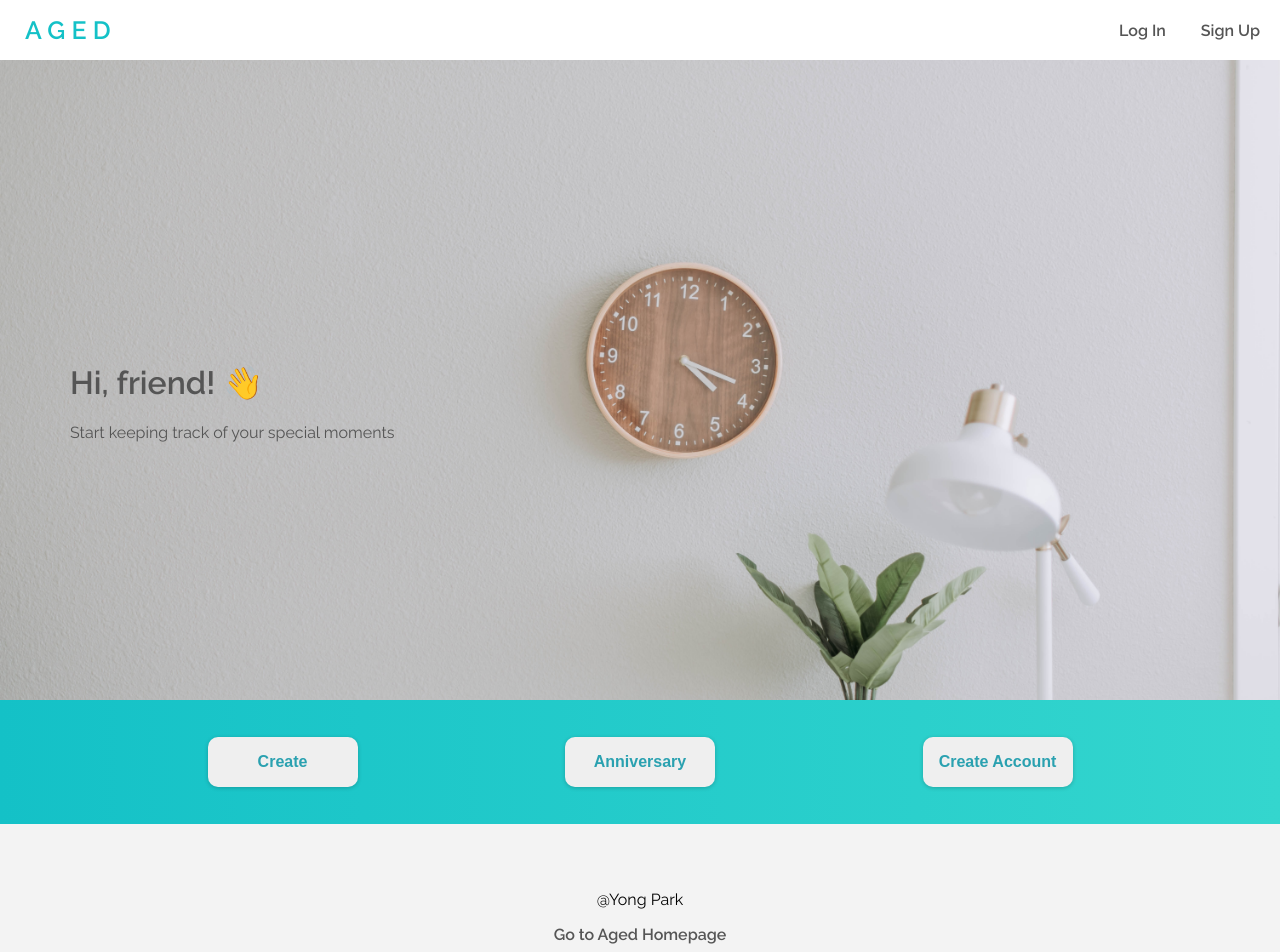
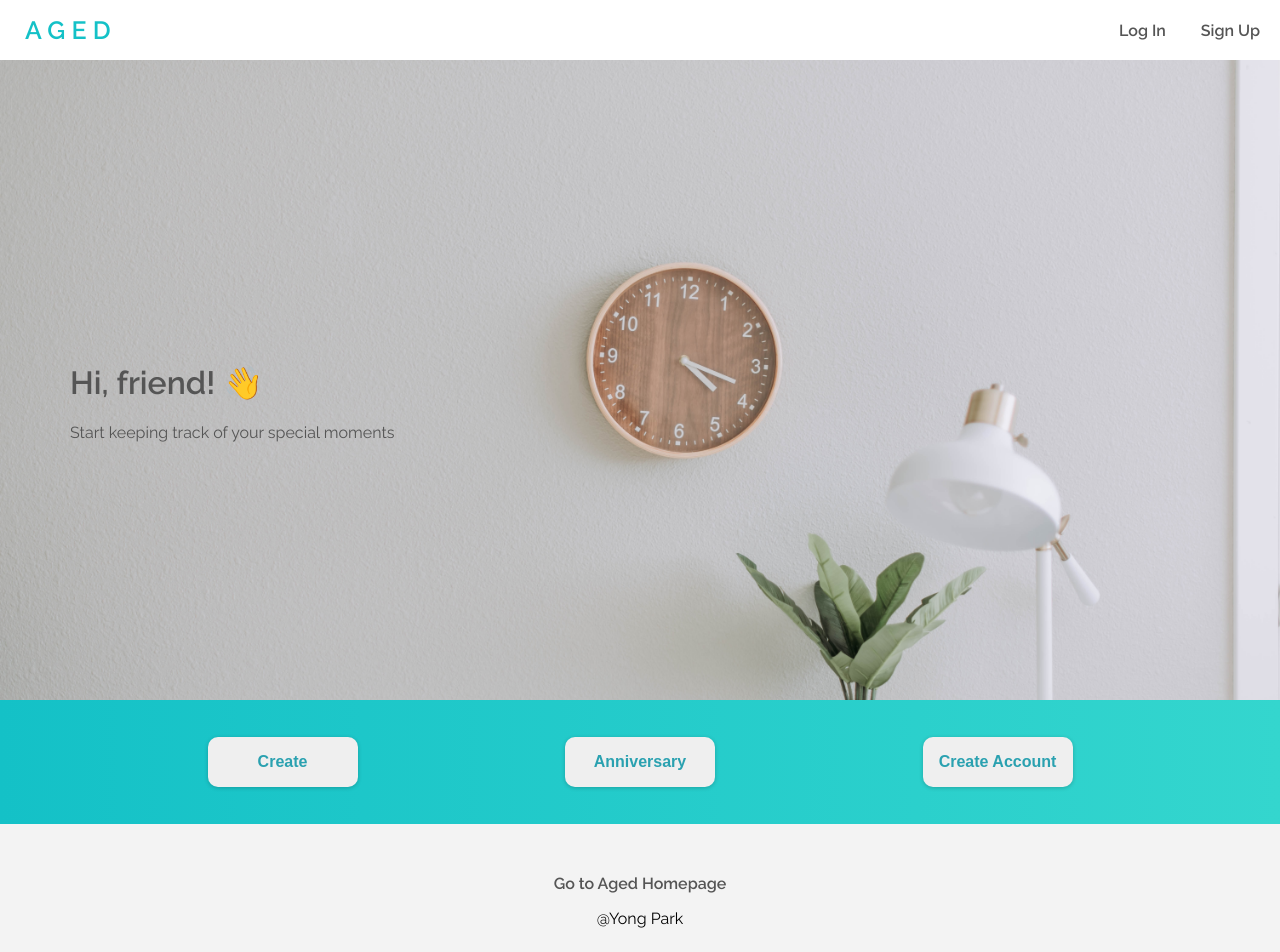
Before and after one commit to pyongho1/aged_front_end, a React (Vite) app: page / in a window 1280 px wide. Shown: the top 952 px of the page. Built offline with nearby package versions, Linux system fonts and the light colour scheme; no server answers.

Commit message:
Fix landing button when user logged in

```diff
--- a/src/App.tsx
+++ b/src/App.tsx
@@ -28,6 +28,7 @@ import "./App.css";
 // types
 import { User, Post } from "./types/models";
 import { PostFormData } from "./types/forms";
+import Footer from "./components/Footer/Footer";
 
 function App(): JSX.Element {
   const navigate = useNavigate();
@@ -153,6 +154,7 @@ function App(): JSX.Element {
           }
         /> */}
       </Routes>
+      <Footer />
     </>
   );
 }
--- a/src/components/Footer/Footer.tsx
+++ b/src/components/Footer/Footer.tsx
@@ -5,8 +5,8 @@ const Footer = () => {
   return (
     <div className={styles.container}>
       <div className={styles.subContainer}>
+        <a href="/">Go to Aged Homepage</a>
         <p>@Yong Park</p>
-        <a href="/">Go to Aged Homepage</a>
       </div>
     </div>
   );
--- a/src/pages/Landing/Landing.tsx
+++ b/src/pages/Landing/Landing.tsx
@@ -5,7 +5,6 @@ import styles from "./Landing.module.css";
 import { User } from "../../types/models";
 
 import { Link } from "react-router-dom";
-import Footer from "../../components/Footer/Footer";
 
 interface LandingProps {
   user: User | null;
@@ -34,17 +33,16 @@ const Landing = (props: LandingProps): JSX.Element => {
             Anniversary
           </Link>
         </button>
-        <button>
-          {user ? (
-            ""
-          ) : (
+        {user ? (
+          ""
+        ) : (
+          <button>
             <Link to="/signup" className={styles.midContainerBtn}>
               Create Account
             </Link>
-          )}
-        </button>
+          </button>
+        )}
       </div>
-      <Footer />
     </>
   );
 };
```
